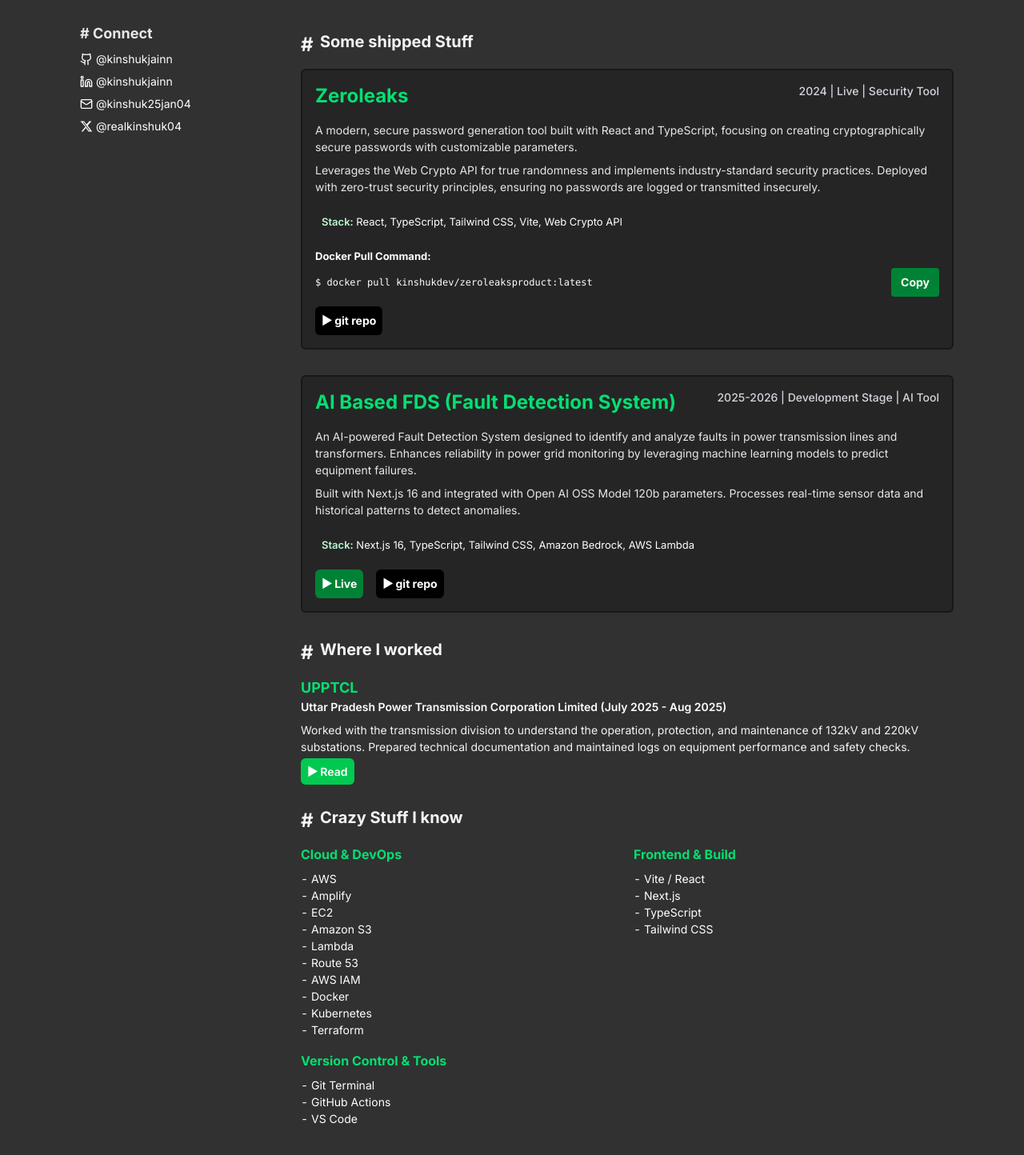
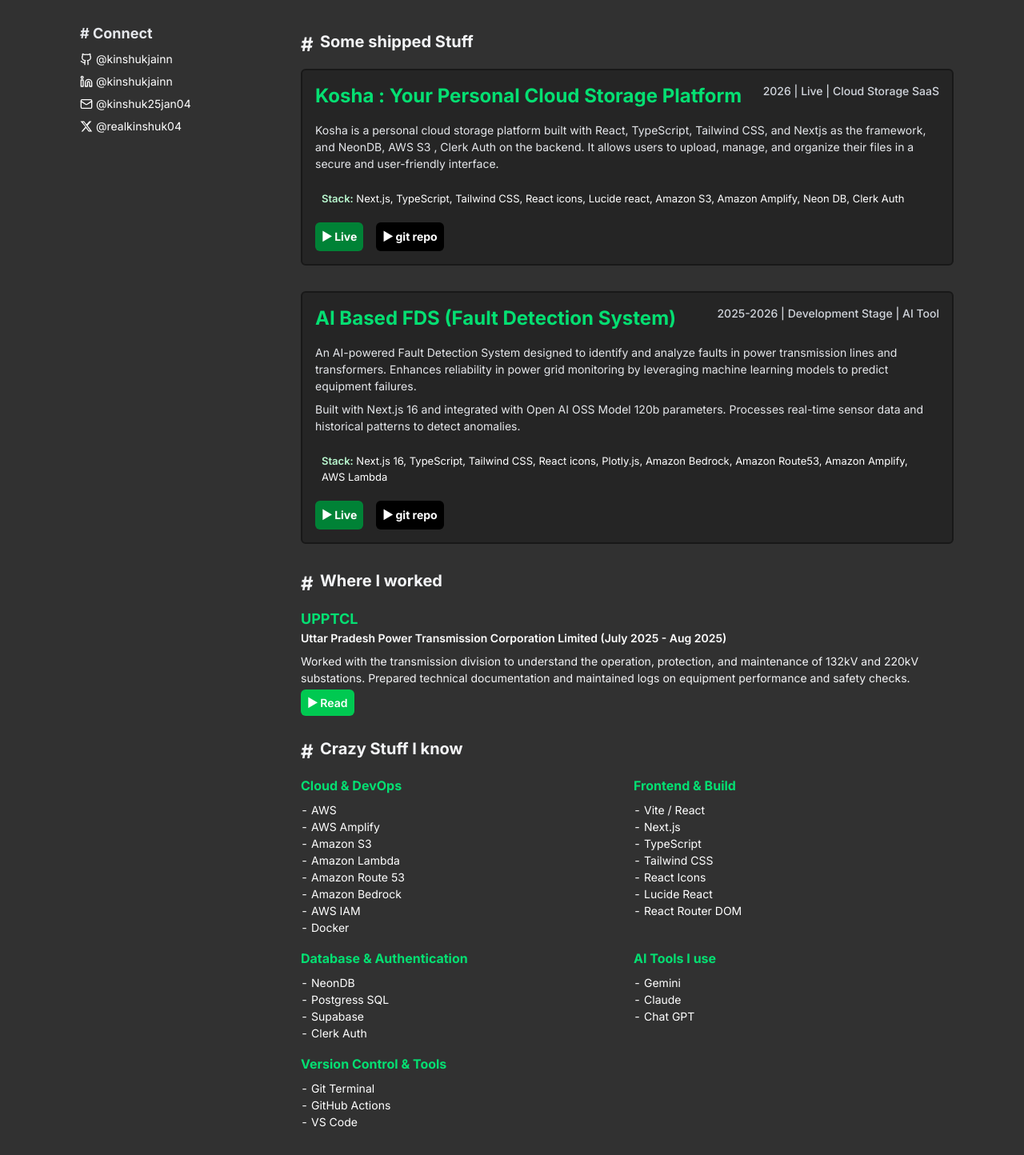
Before and after one commit to kinshukjainn/cloudkinshuk, a Next.js app: page / in a window 1280 px wide. Shown: the part 364-1808 px from the top of the page at 80% size. Built offline with nearby package versions, Linux system fonts and the light colour scheme.

Commit message:
Updated project and project description and added new tech skills to my tech stack

```diff
--- a/app/page.tsx
+++ b/app/page.tsx
@@ -99,46 +99,57 @@ const CONFIG = {
   skills: {
     "Cloud & DevOps": [
       "AWS",
-      "Amplify",
-      "EC2",
+      "AWS Amplify",
       "Amazon S3",
-      "Lambda",
-      "Route 53",
+      "Amazon Lambda",
+      "Amazon Route 53",
+      "Amazon Bedrock",
       "AWS IAM",
       "Docker",
-      "Kubernetes",
-      "Terraform",
     ],
     "Frontend & Build": [
       "Vite / React",
       "Next.js",
       "TypeScript",
       "Tailwind CSS",
+      "React Icons",
+      "Lucide React ",
+      "React Router DOM",
     ],
+    "Database & Authentication": [
+      "NeonDB",
+      "Postgress SQL",
+      "Supabase",
+      "Clerk Auth",
+    ],
+    "AI Tools I use": ["Gemini", "Claude", "Chat GPT"],
     "Version Control & Tools": ["Git Terminal", "GitHub Actions", "VS Code"],
   },
   projects: [
     {
-      title: "Zeroleaks",
-      year: "2024",
+      title: "Kosha : Your Personal Cloud Storage Platform",
+      year: "2026",
       status: "Live",
-      type: "Security Tool",
+      type: "Cloud Storage SaaS",
       description: [
-        "A modern, secure password generation tool built with React and TypeScript, focusing on creating cryptographically secure passwords with customizable parameters.",
-        "Leverages the Web Crypto API for true randomness and implements industry-standard security practices. Deployed with zero-trust security principles, ensuring no passwords are logged or transmitted insecurely.",
+        "Kosha is a personal cloud storage platform built with React, TypeScript, Tailwind CSS, and Nextjs as the framework, and NeonDB, AWS S3 , Clerk Auth on the backend. It allows users to upload, manage, and organize their files in a secure and user-friendly interface.",
       ],
       technologies: [
-        "React",
+        "Next.js",
         "TypeScript",
         "Tailwind CSS",
-        "Vite",
-        "Web Crypto API",
+        "React icons",
+        "Lucide react",
+        "Amazon S3",
+        "Amazon Amplify",
+        "Neon DB",
+        "Clerk Auth",
       ],
       links: {
-        live: null,
-        repo: "https://github.com/kinshukjainn/zeroleaks",
+        live: "https://fsspvt.cloudkinshuk.in",
+        repo: "https://github.com/kinshukjainn/pvtcldstrg",
       },
-      dockerCommand: "docker pull kinshukdev/zeroleaksproduct:latest",
+      dockerCommand: null,
     },
     {
       title: "AI Based FDS (Fault Detection System)",
@@ -153,7 +164,11 @@ const CONFIG = {
         "Next.js 16",
         "TypeScript",
         "Tailwind CSS",
+        "React icons",
+        "Plotly.js",
         "Amazon Bedrock",
+        "Amazon Route53",
+        "Amazon Amplify",
         "AWS Lambda",
       ],
       links: {
```
